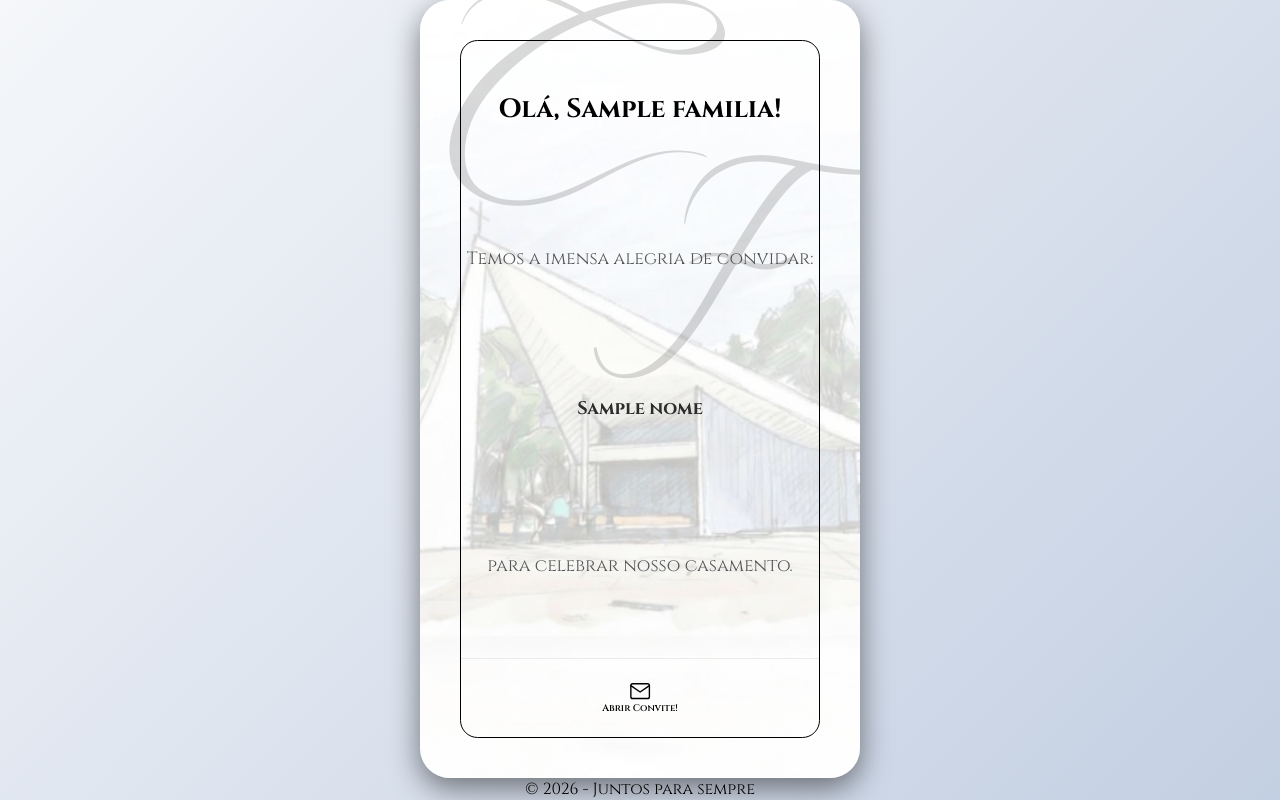
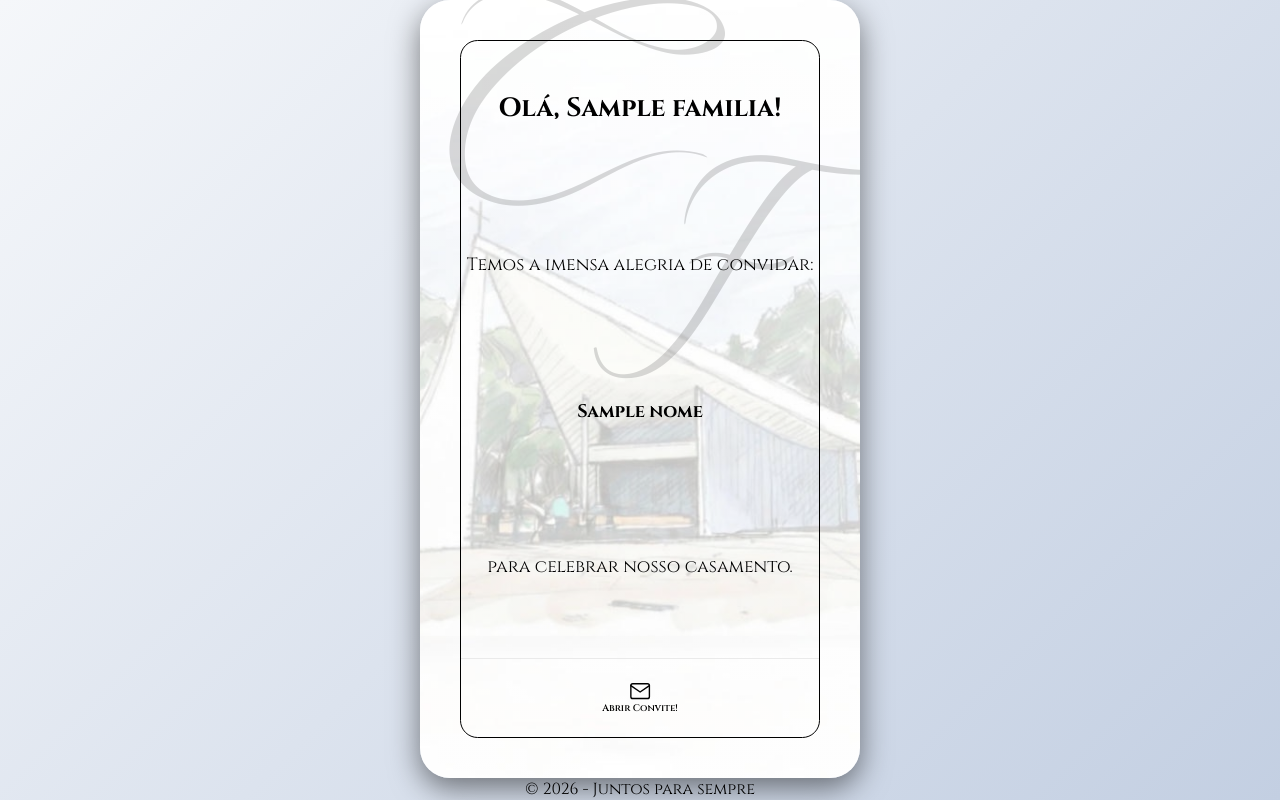
Before and after one commit to fabionitto/convite, a Flask app: template templates/landing.html in a window 1280 px wide. Run offline with Flask 3, Linux system fonts and the light colour scheme; the template is opened without the code that fills it: most values are stand-ins (such as "Sample title", 1, 10 or a date in 2020).

Commit message:
Refactor landing page invitation content

```diff
--- a/templates/landing.html
+++ b/templates/landing.html
@@ -3,16 +3,16 @@
 {% block content %}
     {% if dados %}
     <div class="convite-text">
-        <h2 style="margin-bottom: 20px;">Olá, {{ dados.familia }}!</h2>
-        <p style="color: #555;">Temos a imensa alegria de convidar:</p>
+        <h2 style="margin-bottom: 30px;">Olá, {{ dados.familia }}!</h2>
+        <p>Temos a imensa alegria de convidar:</p>
 
-        <ul style="list-style: none; padding: 0; font-weight: bold; margin: 25px 0; font-size: 18px; color: #2c2c2c;">
+        <ul style="list-style: none; padding: 0; font-weight: bold; margin: 25px 0; font-size: 18px;">
         {% for nome in dados.nomes %}
             <li style="margin-bottom: 8px;">{{ nome }}</li>
         {% endfor %}
         </ul>
 
-        <p style="color: #555; margin-bottom: 30px;">para celebrar nosso casamento.</p>
+        <p style="margin-bottom: 30px;">para celebrar nosso casamento.</p>
     </div>
         <div class="bottom-nav">
             <a href="{{ url_for('convite', token=token) }}" class="nav-btn">
@@ -23,8 +23,8 @@
     {% else %}
     <div class="convite-text">
         <h2 style="margin-bottom: 20px;">Olá!</h2>
-        <p style="color: #555; line-height: 1.6;">Convite não encontrado ou link inválido.</p>
-        <p style="color: #555; line-height: 1.6; margin-top: 15px;">Por favor, entre em contato com os organizadores do evento para receber seu link personalizado.</p>
+        <p style="line-height: 1.6;">Convite não encontrado ou link inválido.</p>
+        <p style="line-height: 1.6; margin-top: 15px;">Por favor, entre em contato com os organizadores do evento para receber seu link personalizado.</p>
     </div>
     {% endif %}
 {% endblock %}
```
